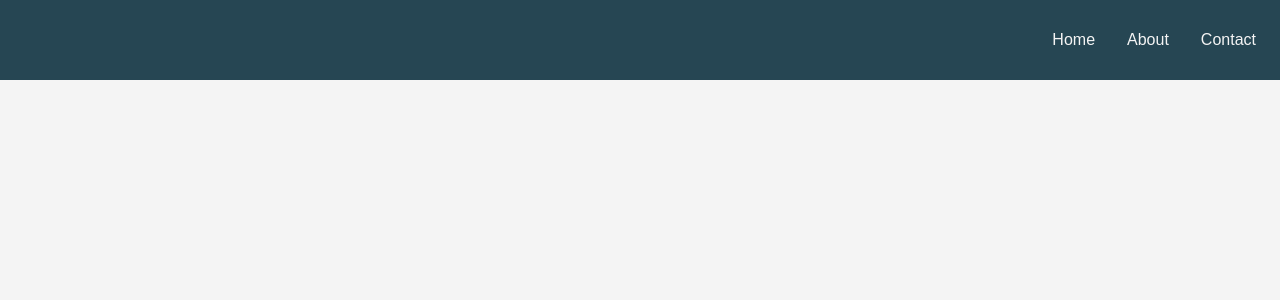
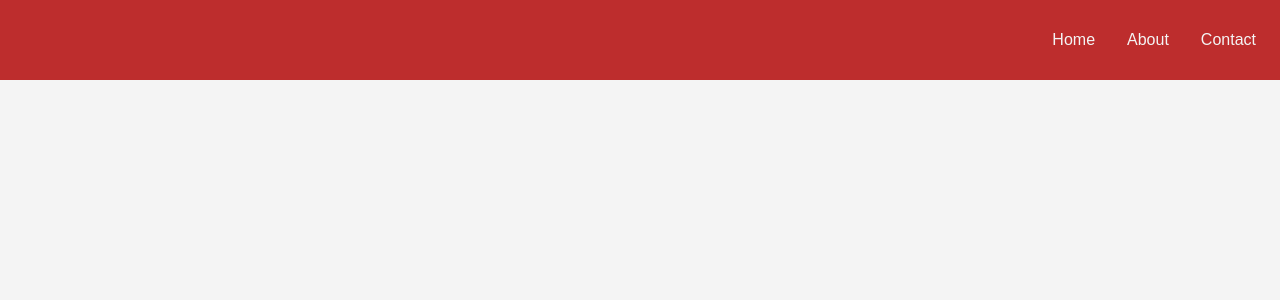
Before and after one commit to bayl0n/daily-habit-tracker, a React (Create React App) app in the folder client/: page / in a window 1280 px wide. Shown: the top 300 px of the page. Built offline with nearby package versions, Linux system fonts and the light colour scheme; the HTML template or start-up script is replaced by a standard one.

Commit message:
Structured scss

```diff
--- a/client/src/components/NavItem.js
+++ b/client/src/components/NavItem.js
@@ -3,8 +3,8 @@
 
 function NavItem(props) {
     return (
-        <li>
-            <a href={props.href}>
+        <li className="navitem">
+            <a className="navlink" href={props.href}>
                 {props.children}
             </a>
         </li>
--- a/client/src/components/Navbar.js
+++ b/client/src/components/Navbar.js
@@ -4,7 +4,7 @@
 function Navbar(props) {
     return (
         <nav className="navbar">
-            <ul className="navbar-nav">
+            <ul className="navlist">
                 { props.children }
             </ul>
         </nav>
--- /dev/null
+++ b/client/src/styles/_components.scss
@@ -0,0 +1,26 @@
+/* NAVBAR */
+.navbar {
+    background-color: $primary-color;
+    width: 100%;
+    height: 80px;
+}
+
+.navlist {
+    display: flex;
+    max-width: 100%;
+    height: 100%;
+    justify-content: flex-end;
+    align-items: center;
+    padding: 0.5rem;
+    text-decoration: none;
+}
+
+.navitem {
+    padding: 1rem;
+    list-style: none;
+}
+
+.navlink {
+    color: $light-color;
+    text-decoration: none;
+}
--- /dev/null
+++ b/client/src/styles/_constants.scss
@@ -0,0 +1,3 @@
+$font-stack: Arial, Helvetica, sans-serif;
+$light-color: #f4f4f4;
+$primary-color: #bd2d2d;
--- /dev/null
+++ b/client/src/styles/_reset.scss
@@ -0,0 +1,46 @@
+*, *:before, *:after{
+    box-sizing: border-box;
+}
+
+html, body, div, span, object, iframe, figure, h1, h2, h3, h4, h5, h6, p, blockquote, pre, a, code, em, img, small, strike, strong, sub, sup, tt, b, u, i, ol, ul, li, fieldset, form, label, table, caption, tbody, tfoot, thead, tr, th, td, main, canvas, embed, footer, header, nav, section, video{
+    margin: 0;
+    padding: 0;
+    border: 0;
+    font-size: 100%;
+    font: inherit;
+    vertical-align: baseline;
+    text-rendering: optimizeLegibility;
+    -webkit-font-smoothing: antialiased;
+    text-size-adjust: none;
+}
+
+footer, header, nav, section, main{
+    display: block;
+}
+
+body{
+    line-height: 1;
+}
+
+ol, ul{
+    list-style: none;
+}
+
+blockquote, q{
+    quotes: none;
+}
+
+blockquote:before, blockquote:after, q:before, q:after{
+    content: '';
+    content: none;
+}
+
+table{
+    border-collapse: collapse;
+    border-spacing: 0;
+}
+
+input{
+    -webkit-appearance: none;
+    border-radius: 0;
+}
--- a/client/src/styles/style.css
+++ b/client/src/styles/style.css
@@ -1 +1 @@
-*{-webkit-box-sizing:border-box;box-sizing:border-box;margin:0;padding:0}body{background-color:#f4f4f4;font-family:Arial,Helvetica,sans-serif;line-height:1.6}.navbar{background-color:#264653;width:100%;height:80px}.navbar ul{display:-webkit-box;display:-ms-flexbox;display:flex;max-width:100%;height:100%;-webkit-box-pack:end;-ms-flex-pack:end;justify-content:flex-end;-webkit-box-align:center;-ms-flex-align:center;align-items:center;padding:0.5rem;text-decoration:none}.navbar ul li{padding:1rem;list-style:none}.navbar ul li a{color:#f4f4f4;text-decoration:none}
+*,*:before,*:after{-webkit-box-sizing:border-box;box-sizing:border-box}html,body,div,span,object,iframe,figure,h1,h2,h3,h4,h5,h6,p,blockquote,pre,a,code,em,img,small,strike,strong,sub,sup,tt,b,u,i,ol,ul,li,fieldset,form,label,table,caption,tbody,tfoot,thead,tr,th,td,main,canvas,embed,footer,header,nav,section,video{margin:0;padding:0;border:0;font-size:100%;font:inherit;vertical-align:baseline;text-rendering:optimizeLegibility;-webkit-font-smoothing:antialiased;-webkit-text-size-adjust:none;-moz-text-size-adjust:none;-ms-text-size-adjust:none;text-size-adjust:none}footer,header,nav,section,main{display:block}body{line-height:1}ol,ul{list-style:none}blockquote,q{quotes:none}blockquote:before,blockquote:after,q:before,q:after{content:'';content:none}table{border-collapse:collapse;border-spacing:0}input{-webkit-appearance:none;border-radius:0}.navbar{background-color:#bd2d2d;width:100%;height:80px}.navlist{display:-webkit-box;display:-ms-flexbox;display:flex;max-width:100%;height:100%;-webkit-box-pack:end;-ms-flex-pack:end;justify-content:flex-end;-webkit-box-align:center;-ms-flex-align:center;align-items:center;padding:0.5rem;text-decoration:none}.navitem{padding:1rem;list-style:none}.navlink{color:#f4f4f4;text-decoration:none}body{background-color:#f4f4f4;font-family:Arial,Helvetica,sans-serif}
--- a/client/src/styles/style.scss
+++ b/client/src/styles/style.scss
@@ -1,42 +1,8 @@
-$font-stack: Arial, Helvetica, sans-serif;
-$light-color: #f4f4f4;
-$primary-color: #264653;
-
-
-* {
-    box-sizing: border-box;
-    margin: 0;
-    padding: 0;
-}
+@import 'reset';
+@import 'constants';
+@import 'components';
 
 body {
     background-color: $light-color;
     font-family: $font-stack;
-    line-height: 1.6;
 }
-
-.navbar {
-    background-color: $primary-color;
-    width: 100%;
-    height: 80px;
-    // Nav
-    ul {
-        display: flex;
-        max-width: 100%;
-        height: 100%;
-        justify-content: flex-end;
-        align-items: center;
-        padding: 0.5rem;
-        text-decoration: none;
-        // Items
-        li {
-            padding: 1rem;
-            list-style: none;
-            // Links
-            a {
-                color: $light-color;
-                text-decoration: none;
-            }
-        }
-    }
-}
```
